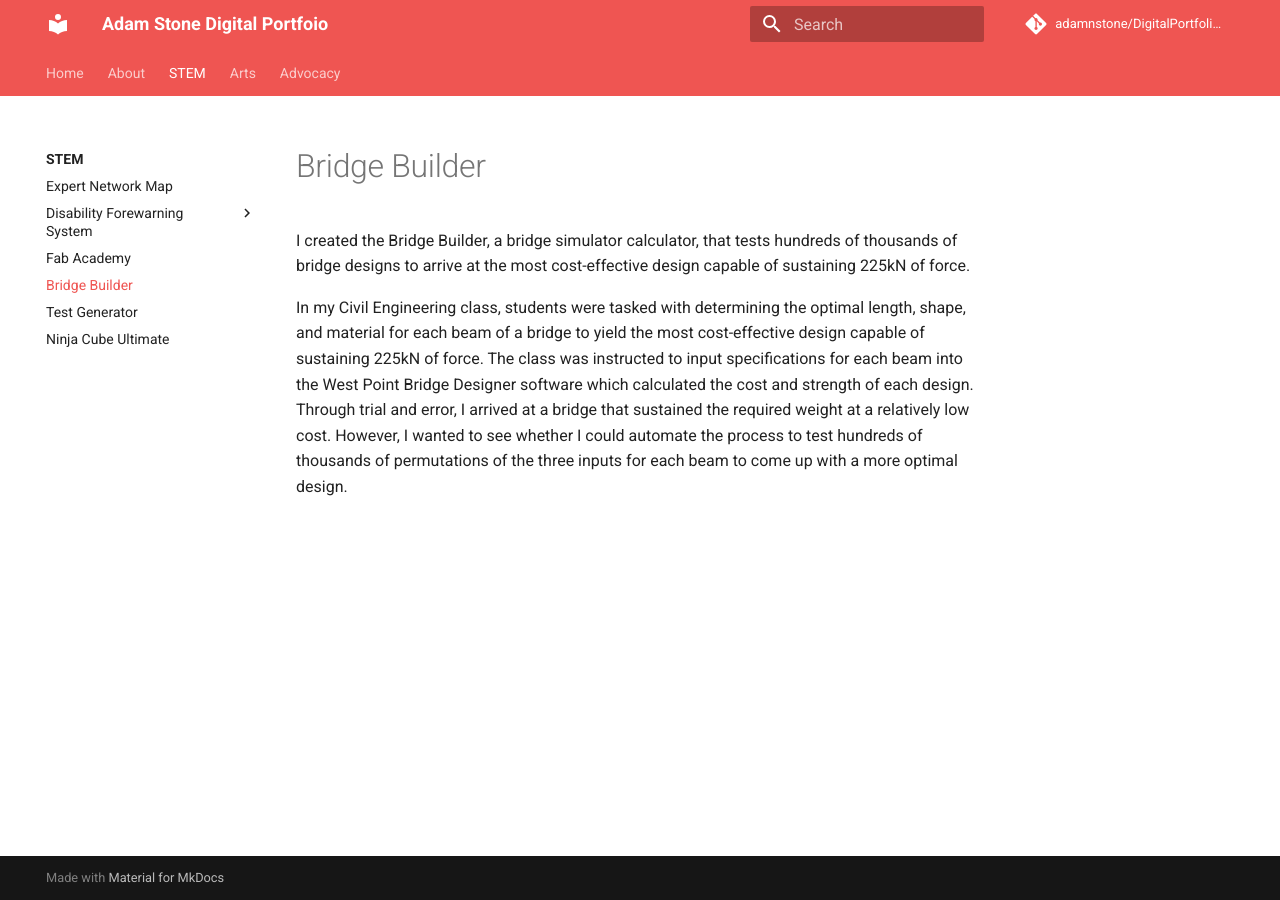
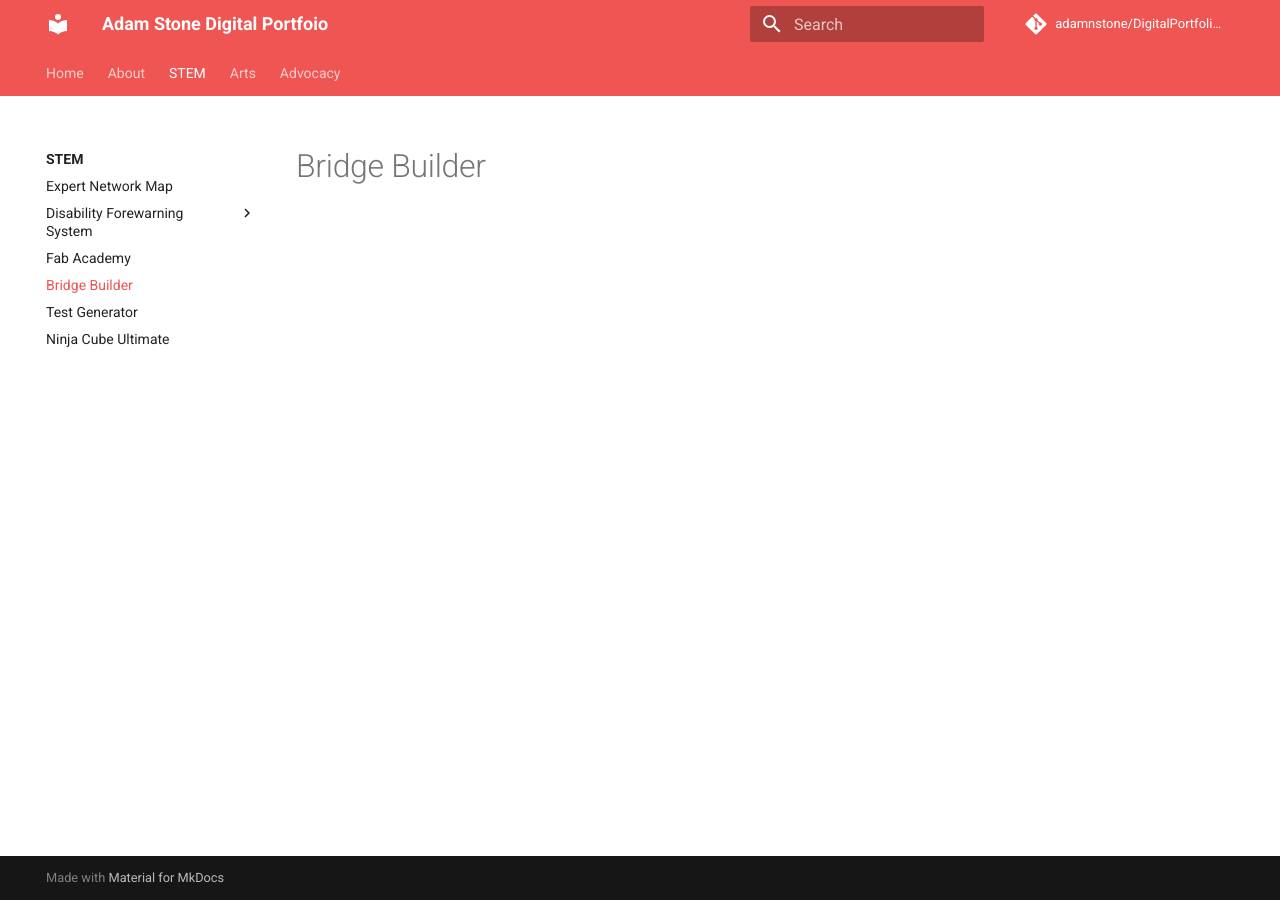
Before and after one commit to adamnstone/DigitalPortfolioWebsite, an MkDocs documentation site: the page built from docs/stem/bridge-builder/index.md, in a window 1280 px wide. Built offline with MkDocs 1.6.1 and Material for MkDocs 9.7.7, drawn with Linux system fonts in a browser that asks for light colours; comment, search, counter and statistics services are not loaded.

Commit message:
bridge builder text removed teponrarily

```diff
--- a/docs/stem/bridge-builder/index.md
+++ b/docs/stem/bridge-builder/index.md
@@ -1,5 +1 @@
 # Bridge Builder
-
-I created the Bridge Builder, a bridge simulator calculator, that tests hundreds of thousands of bridge designs to arrive at the most cost-effective design capable of sustaining 225kN of force.
-
-In my Civil Engineering class, students were tasked with determining the optimal length, shape, and material for each beam of a bridge to yield the most cost-effective design capable of sustaining 225kN of force. The class was instructed to input specifications for each beam into the West Point Bridge Designer software which calculated the cost and strength of each design. Through trial and error, I arrived at a bridge that sustained the required weight at a relatively low cost. However, I wanted to see whether I could automate the process to test hundreds of thousands of permutations of the three inputs for each beam to come up with a more optimal design.
```
